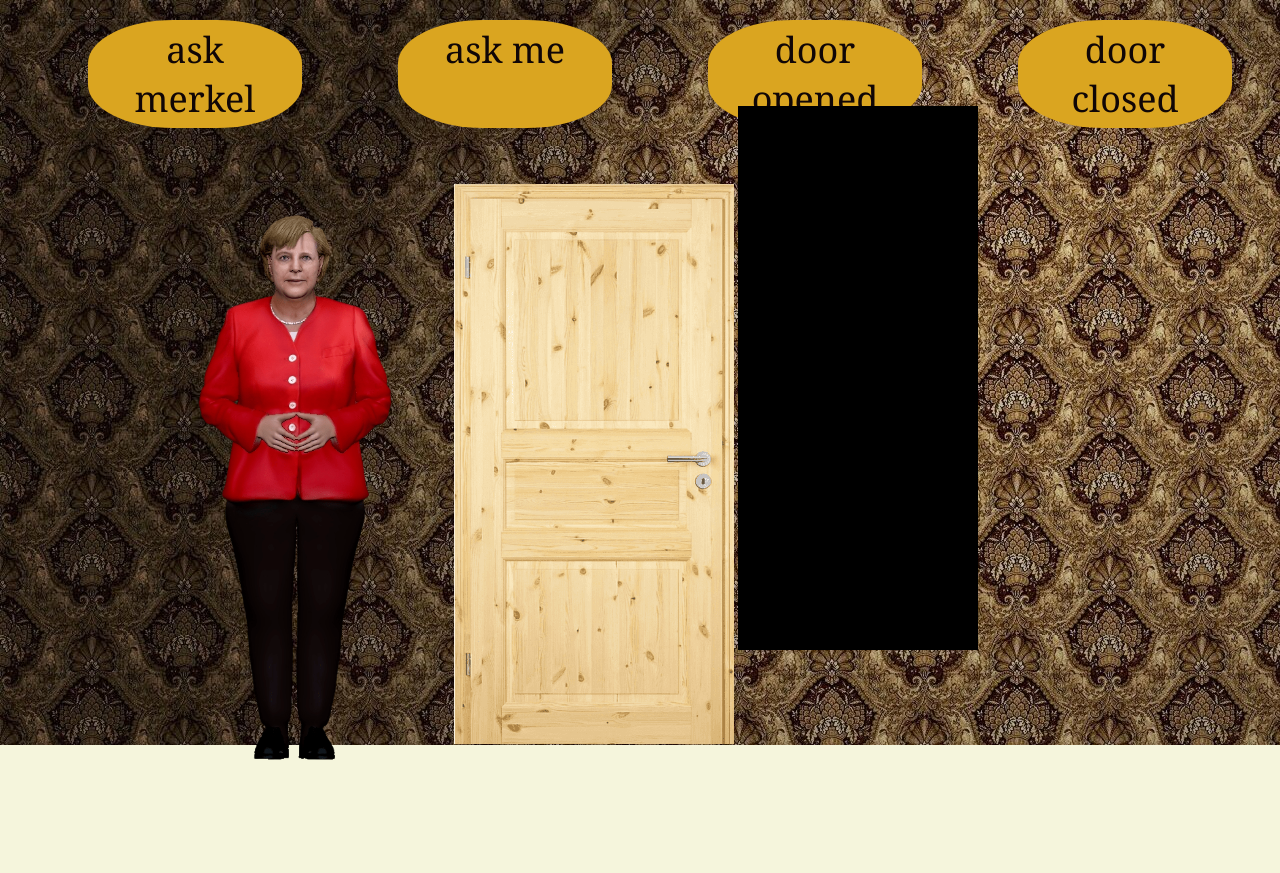
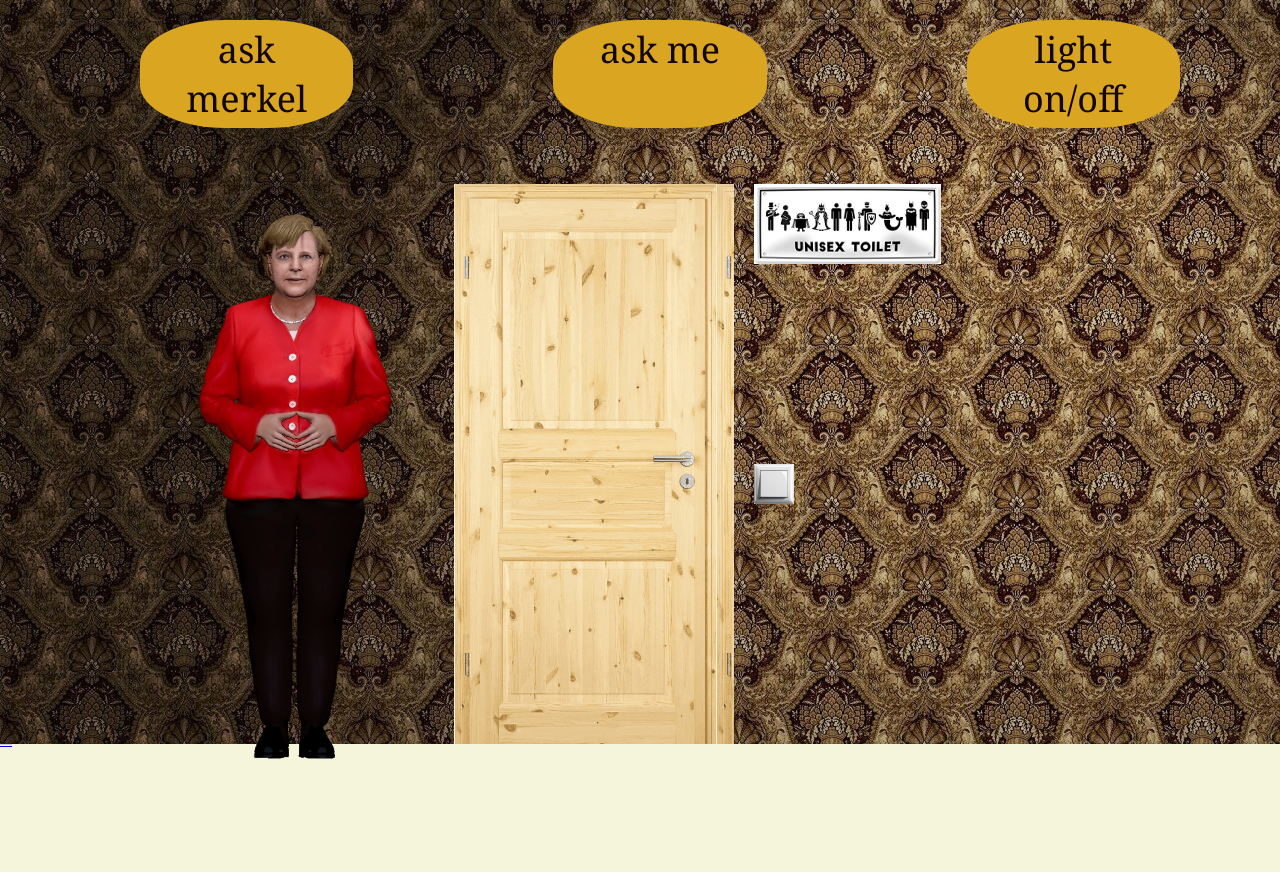
Before and after one commit to born3am/klo-meister, a React (Create React App) app: page /opened in a window 1280 px wide. Built offline with nearby package versions, Linux system fonts and the light colour scheme.

Commit message:
cleaner code

```diff
--- a/src/App.css
+++ b/src/App.css
@@ -1,3 +1,41 @@
+/* RESET */
+
+html,
+body {
+  height: 100vh;
+  margin: 0;
+  /* text-align: center; */
+  font-family: "Georgia", serif;
+  font-size: 1.5rem;
+  background-image: url("./img/wallPaper.jpg");
+}
+
+/* RESET END */
+
+.body {
+
+
+  /* css BG template: https://bennettfeely.com/ */
+   /* background: repeating-linear-gradient(
+    -45deg,
+    transparent,
+    transparent 25%,
+    tomato 0,
+    tomato 50%
+  ),
+  repeating-linear-gradient(
+    45deg,
+    transparent,
+    transparent 25%,
+    dodgerblue 0,
+    dodgerblue 50%
+  ),
+  wheat;
+
+background-size: 10em 10em;
+background-blend-mode: multiply; */
+/* css BG template: https://bennettfeely.com/ */
+}
 
 
 /* NAVBAR */
@@ -35,9 +73,12 @@
 
 /* MAIN SECTION */
 
-.wcLight {
-    display: flex;
-    flex-direction: column;
-    justify-content: space-between;
-    height: 70vh;
-}
+
+
+
+
+.floor {
+    height: 16vh;
+    background-color: beige;
+    font-size: 1px;
+  }
--- a/src/App.js
+++ b/src/App.js
@@ -1,16 +1,13 @@
 import React, { Component } from 'react'
 import { NavLink, BrowserRouter, Route, Switch, Link } from "react-router-dom"
 
-import DarkRoom from './Components/DarkRoom'
-import DoorOpened from './Components/DoorOpened'
-import Room from './Components/Room'
-import DoorClosed from './Components/DoorClosed'
+import Door from './Components/Door'
 
 
-import door from './img/door.png'
-import merkel from './img/merkel.png'
-import wc from './img/toilet.jpg'
-import lightButton from './img/lightButton.jpg'
+// import door from './img/door.png'
+// import merkel from './img/merkel.png'
+// import wc from './img/toilet.jpg'
+// import lightButton from './img/lightButton.jpg'
 
 import './App.css'
 
@@ -39,17 +36,18 @@
                         <ul>
                             <li> <NavLink activeClassName="selected" to={'/merkel'} >Ask Merkel</NavLink> </li>
                             <li>  <NavLink activeClassName="selected" to={'/me'} >Ask Me</NavLink> </li>
-                            <li>  <NavLink activeClassName="selected" to={'/opened'} >Door opened</NavLink></li>
-                            <li>  <NavLink activeClassName="selected" to={'/closed'} >Door closed</NavLink></li>
+
+                            <li>  <NavLink activeClassName="selected" to={'/closed'} >Light On/Off</NavLink></li>
+
                         </ul>
                     </nav>
 
-                    <DoorClosed />
-                    <div className='floor' ></div>
+                    <Door />
+                    <div className='floor' ><a href="https://www.vecteezy.com/free-vector/door">Door Vectors by Vecteezy</a></div>
 
                     <Switch>
-                        <Route exact path="/opened" component={DoorOpened} />
-                        <Route exact path="/onoff" component={Room} />
+                        {/* <Route exact path="/opened" component={Door} />
+                        <Route exact path="/onoff" component={Door} /> */}
                     </Switch>
                 </div>
             </BrowserRouter>
--- a/src/Components/DarkRoom.js
+++ /dev/null
@@ -1,9 +0,0 @@
-import React from 'react'
-
-export default function DarkRoom() {
-    return (
-        <div>
-
-        </div>
-    )
-}
--- /dev/null
+++ b/src/Components/Door.css
@@ -0,0 +1,55 @@
+/* MAIN SECTION */
+
+.doorCombo {
+    display: flex;
+    align-items: center;
+    justify-content: center;
+  }
+
+.doorOpened {
+    margin-left: 60px;
+
+    height: 70vh;
+    width: 35vh;
+    background-color: black;
+}
+
+.doorClosed {
+    margin-left: 60px;
+    /* margin-bottom: -10px; */
+    height: 70vh;
+    width: 35vh;
+    background-image: url(../img/door.png);
+    background-size: contain;
+}
+
+
+.wcLight {
+    display: flex;
+    flex-direction: column;
+    justify-content: space-between;
+    height: 70vh;
+}
+
+
+
+/* IMAGES */
+.merkel {
+    height: 70vh;
+    margin-left: -11vw;
+    margin-bottom: -5vh;
+  }
+
+  .wc {
+    height: 10vh;
+    margin-left: 20px;
+  }
+
+  #lightButton {
+    width: 5vh;
+    height: 5vh;
+    margin-left: 20px;
+    margin-bottom: 30vh;
+
+
+  }
--- /dev/null
+++ b/src/Components/Door.js
@@ -0,0 +1,50 @@
+import React, { Component } from 'react'
+import { NavLink, BrowserRouter, Route, Switch, Link } from "react-router-dom"
+
+
+
+import door from '../img/door.png'
+import merkel from '../img/merkel.png'
+import wc from '../img/toilet.jpg'
+import lightButton from '../img/lightButton.jpg'
+
+import './Door.css'
+
+
+export default class Door extends Component {
+
+    state = {
+        doorOpened: false
+    };
+
+    doorAction = () => {
+        if (this.state.doorOpened) {
+            this.setState({ doorOpened: false });
+        } else {
+            this.setState({ doorOpened: true });
+        }
+    };
+
+
+    render() {
+
+
+        return (
+
+            <div className='doorCombo'>
+
+                <img className='merkel' src={merkel} alt="" />
+
+                <div className={this.state.doorOpened ? "doorOpened" : "doorClosed"} onClick={this.doorAction} ></div>
+                <div className='wcLight' >
+                    <img className='wc' src={wc} alt="" />
+                    <img id='lightButton' src={lightButton} alt="" />
+                </div>
+            </div>
+
+
+
+
+        )
+    }
+}
--- a/src/Components/DoorClosed.js
+++ /dev/null
@@ -1,28 +0,0 @@
-import React from 'react'
-import { NavLink, BrowserRouter, Route, Switch, Link } from "react-router-dom"
-
-
-// import door from '../img/door.png'
-import door from '../img/door.png'
-import merkel from '../img/merkel.png'
-import wc from '../img/toilet.jpg'
-import lightButton from '../img/lightButton.jpg'
-
-export default function DoorClosed() {
-    return (
-
-        <div className='doorCombo'>
-
-            <img className='merkel' src={merkel} alt="" />
-            <div> <img className='door' src={door} alt="" /> </div>
-            <div className='wcLight' >
-                <img className='wc' src={wc} alt="" />
-                <img id='lightButton' src={lightButton} alt="" />
-            </div>
-        </div>
-
-
-
-
-    )
-}
--- a/src/Components/DoorOpened.css
+++ /dev/null
@@ -1,8 +0,0 @@
-.blackBox {
-    height: 68vh;
-    width: 30vh;
-    background-color: black;
-    position:fixed;
-    bottom: 150px;
-    left: 738px;
-}
--- a/src/Components/DoorOpened.js
+++ /dev/null
@@ -1,17 +0,0 @@
-import React from 'react'
-import { NavLink, BrowserRouter, Route, Switch, Link } from "react-router-dom"
-
-import door from '../img/door.png'
-import merkel from '../img/merkel.png'
-import wc from '../img/toilet.jpg'
-import lightButton from '../img/lightButton.jpg'
-
-import './DoorOpened.css'
-
-export default function DoorOpened() {
-    return (
-        <div>
-            <div className='blackBox'></div>
-        </div>
-    )
-}
--- a/src/Components/Room.js
+++ /dev/null
@@ -1,35 +0,0 @@
-import React, { Component } from 'react'
-
-import waldo from '../img/waldo-toilet.png'
-
-
-export default class Room extends Component {
-
-    state = {
-        lightOn: false
-    };
-
-    lightChange = () => {
-        if (this.state.lightOn) {
-            this.setState({ lightOn: false });
-        } else {
-            this.setState({ lightOn: true });
-        }
-    };
-
-    whereIsWaldo = () => {
-        if (this.state.lightOn) {
-            <img src="waldo" alt="" />
-        }
-
-    }
-
-
-    render() {
-        return (
-            <div className={this.state.lightOn ? "lit" : " dark"} >
-                <button onClick={this.lightChange} >The bathroom switch is {this.state.lightOn ? "On" : "Off"}</button>
-            </div>
-        )
-    }
-}
--- a/src/index.css
+++ /dev/null
@@ -1,101 +0,0 @@
-html,
-body {
-  height: 100vh;
-  margin: 0;
-  /* text-align: center; */
-  font-family: "Georgia", serif;
-  font-size: 1.5rem;
-  background-image: url("./img/wallPaper.jpg");
-}
-
-.body {
-
-
-  /* css BG template: https://bennettfeely.com/ */
-   /* background: repeating-linear-gradient(
-    -45deg,
-    transparent,
-    transparent 25%,
-    tomato 0,
-    tomato 50%
-  ),
-  repeating-linear-gradient(
-    45deg,
-    transparent,
-    transparent 25%,
-    dodgerblue 0,
-    dodgerblue 50%
-  ),
-  wheat;
-
-background-size: 10em 10em;
-background-blend-mode: multiply; */
-/* css BG template: https://bennettfeely.com/ */
-}
-
-.doorCombo {
-  display: flex;
-  align-items: center;
-  justify-content: center;
-}
-
-.floor {
-  height: 16vh;
-  background-color: beige;
-  font-size: 1px;
-}
-
-button {
-  padding: 0.25rem 0.5rem;
-  font-size: 1rem;
-}
-
-.room {
-  padding: 30px;
-}
-
-.lit {
-  background-color: white;
-  color: black;
-  height: 100vh;
-}
-
-.dark {
-  color: white;
-  height: 100vh;
-}
-
-/* IMAGES */
-.merkel {
-  height: 70vh;
-  margin-left: -11vw;
-  margin-bottom: -5vh;
-}
-
-.door {
-  margin-left: 60px;
-  margin-bottom: -10px;
-  height: 70vh;
-  width: 35vh;
-}
-
-.openDoorDark {
-  margin-left: 60px;
-  height: 70vh;
-  width: 35vh;
-  background-color: black;
-}
-
-.wc {
-  height: 10vh;
-  margin-left: 20px;
-}
-
-#lightButton {
-  width: 5vh;
-  height: 5vh;
-  margin-left: 20px;
-  margin-bottom: 30vh;
-
-
-}
--- a/src/index.js
+++ b/src/index.js
@@ -2,8 +2,5 @@
 import ReactDOM from "react-dom"
 import App from "./App"
 
-import './index.css'
-
-
 const rootElement = document.getElementById("root");
 ReactDOM.render(<App/>, rootElement);
```
